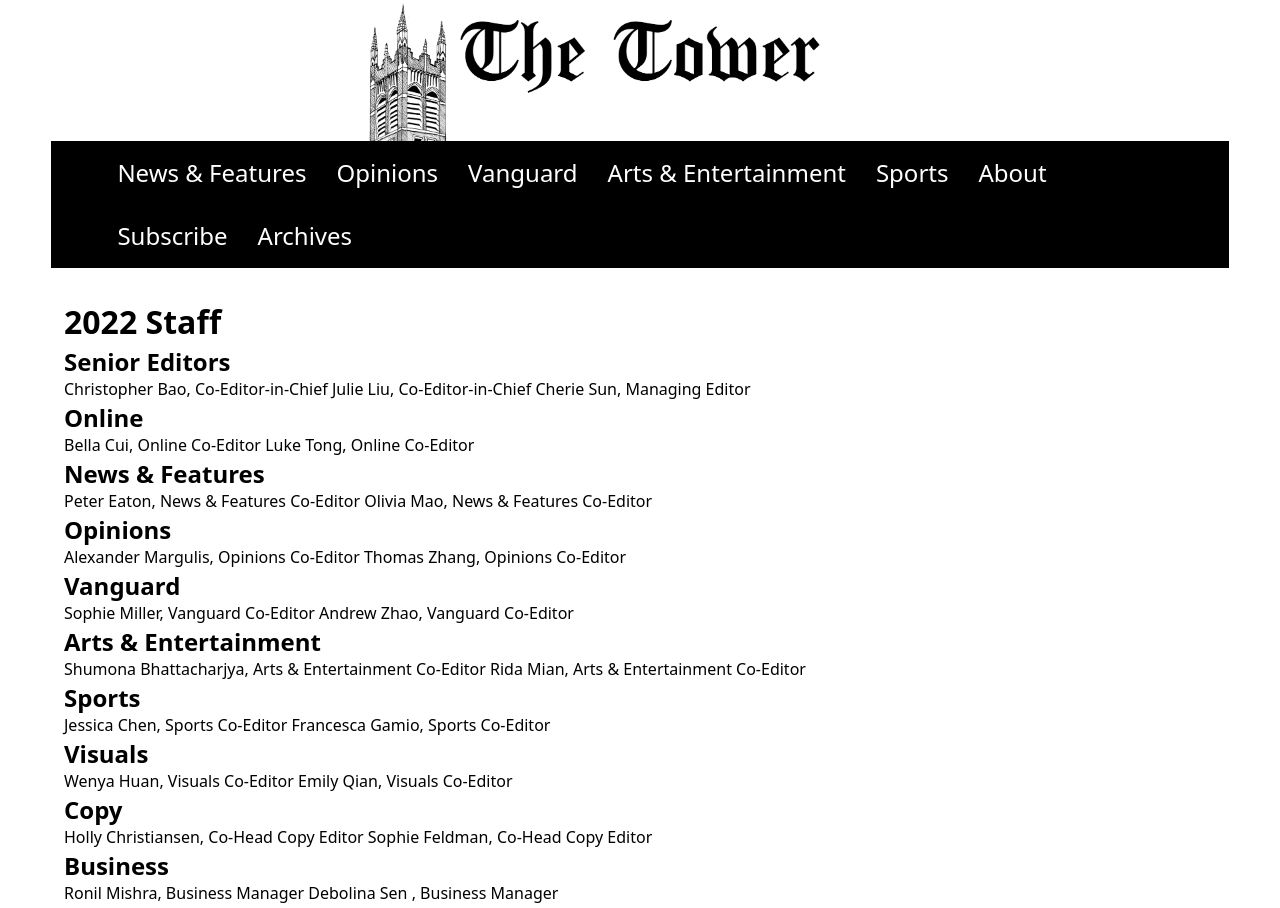
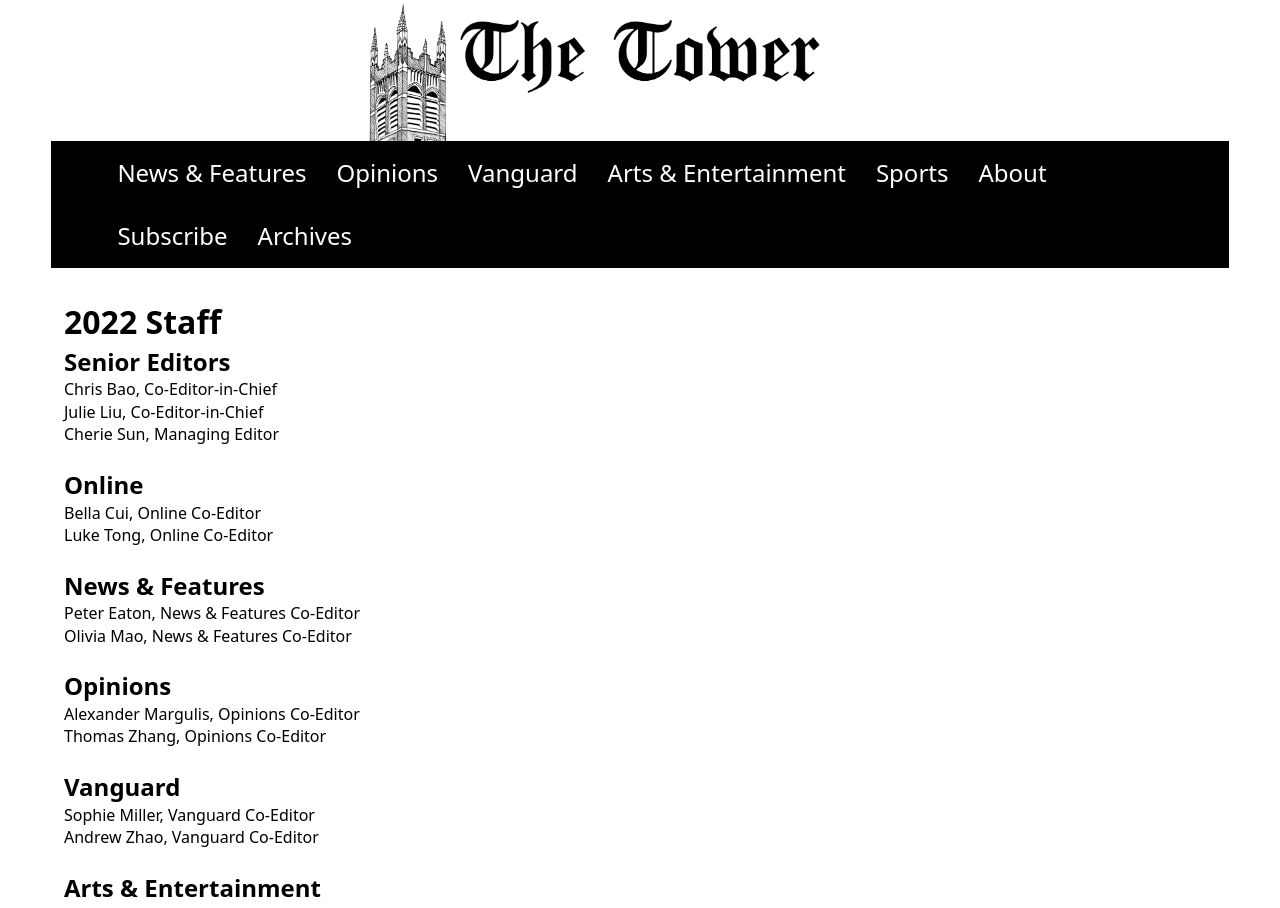
Before and after one commit to luke-rt/thetowerphs.com, a Next.js app: page /about/2022 in a window 1280 px wide. Shown: the top 908 px of the page. Built offline with nearby package versions, Linux system fonts and the light colour scheme; a web font is replaced by a local one.

Commit message:
Switched from Yarn to PNPM

```diff
--- /dev/null
+++ b/components/credit.client.tsx
@@ -0,0 +1,9 @@
+import Link from "next/link";
+
+interface Props {
+	author: string;
+}
+
+export default function CreditLink({ author }: Props) {
+	return <Link href={ "/credit/" + encodeURI(author) }>{author}</Link>;
+}
--- a/components/preview.client.tsx
+++ b/components/preview.client.tsx
@@ -2,6 +2,7 @@
 import Image from "next/image";
 import Link from "next/link";
 import { displayDate, expandCategorySlug, shortenText } from "~/lib/utils";
+import CreditLink from "./credit.client";
 
 interface Props {
   article: article,
@@ -13,8 +14,7 @@
 export default function ArticlePreview({article, category, style="row", size="medium"}: Props) {
 	if(!article) return <></>;
 
-	var charlen = 0;
-
+	let charlen = 0;
 	if(style === "box") { // BOX STYLE
 		switch(size) {
 		case "large":
@@ -62,7 +62,7 @@
 				</div>
 				<div className="authors">
 					{article.authors.map((author, index) => (
-						<Link key={index} href={ "/credit/" + encodeURI(author) } >{author}</Link>
+						<CreditLink key={index} author={author} />
 					))}
 				</div>
 				<div className="preview-text">
--- a/package.json
+++ b/package.json
@@ -6,7 +6,7 @@
     "build": "next build",
     "start": "next start",
     "lint": "next lint --fix",
-    "analyze": "ANALYZE=true yarn build",
+    "analyze": "ANALYZE=true npm run build",
     "postinstall": "prisma generate",
     "prepare": "npm run lint",
     "e2e": "cypress run",
--- a/pages/about/2022.mdx
+++ b/pages/about/2022.mdx
@@ -1,48 +1,48 @@
-import Link from "next/link";
+import Credit from "~/components/credit.client";
 
 # 2022 Staff
 
 ## Senior Editors
-Christopher Bao, Co-Editor-in-Chief
-Julie Liu, Co-Editor-in-Chief
-Cherie Sun, Managing Editor
-
+<Credit author="Chris Bao" />, Co-Editor-in-Chief<br />
+<Credit author="Julie Liu" />, Co-Editor-in-Chief<br />
+<Credit author="Cherie Sun" />, Managing Editor<br />
+<br />
 ## Online
-Bella Cui, Online Co-Editor
-Luke Tong, Online Co-Editor
-
+<Credit author="Bella Cui" />, Online Co-Editor<br />
+<Credit author="Luke Tong" />, Online Co-Editor<br />
+<br />
 ## News & Features
-Peter Eaton, News & Features Co-Editor
-Olivia Mao, News & Features Co-Editor
-
+<Credit author="Peter Eaton" />, News & Features Co-Editor<br />
+<Credit author="Olivia Mao" />, News & Features Co-Editor<br />
+<br />
 ## Opinions
-Alexander Margulis, Opinions Co-Editor
-Thomas Zhang, Opinions Co-Editor
-
+<Credit author="Alexander Margulis" />, Opinions Co-Editor<br />
+<Credit author="Thomas Zhang" />, Opinions Co-Editor<br />
+<br />
 ## Vanguard
-Sophie Miller, Vanguard Co-Editor
-Andrew Zhao, Vanguard Co-Editor
-
+<Credit author="Sophie Miller" />, Vanguard Co-Editor<br />
+<Credit author="Andrew Zhao" />, Vanguard Co-Editor<br />
+<br />
 ## Arts & Entertainment
-Shumona Bhattacharjya, Arts & Entertainment Co-Editor
-Rida Mian, Arts & Entertainment Co-Editor
-
+<Credit author="Shumona Bhattacharjya" />, Arts & Entertainment Co-Editor<br />
+<Credit author="Rida Mian" />, Arts & Entertainment Co-Editor<br />
+<br />
 ## Sports
-Jessica Chen, Sports Co-Editor
-Francesca Gamio, Sports Co-Editor
-
+<Credit author="Jessica Chen" />, Sports Co-Editor<br />
+<Credit author="Francesca Gamio" />, Sports Co-Editor<br />
+<br />
 ## Visuals
-Wenya Huan, Visuals Co-Editor
-Emily Qian, Visuals Co-Editor
-
+<Credit author="Wenya Huan" />, Visuals Co-Editor<br />
+<Credit author="Emily Qian" />, Visuals Co-Editor<br />
+<br />
 ## Copy
-Holly Christiansen, Co-Head Copy Editor
-Sophie Feldman, Co-Head Copy Editor
-
+<Credit author="Holly Christiansen" />, Co-Head Copy Editor<br />
+<Credit author="Sophie Feldman" />, Co-Head Copy Editor<br />
+<br />
 ## Business
-Ronil Mishra, Business Manager
-Debolina Sen , Business Manager
-
+<Credit author="Ronil Mishra" />, Business Manager<br />
+<Credit author="Debolina Sen" />, Business Manager<br />
+<br />
 ## Advisors
-Lauren King
-Doug Levandowski
+<Credit author="Lauren King" /><br />
+<Credit author="Doug Levandowski" /><br />
--- a/styles/about.module.scss
+++ /dev/null
@@ -1,6 +0,0 @@
-.about {
-  max-width: 85vw;
-  h1 {
-    text-align: center;
-  }
-}
```
Also changed, not shown: 2 other files (tests, documents, lock files or other folders).
